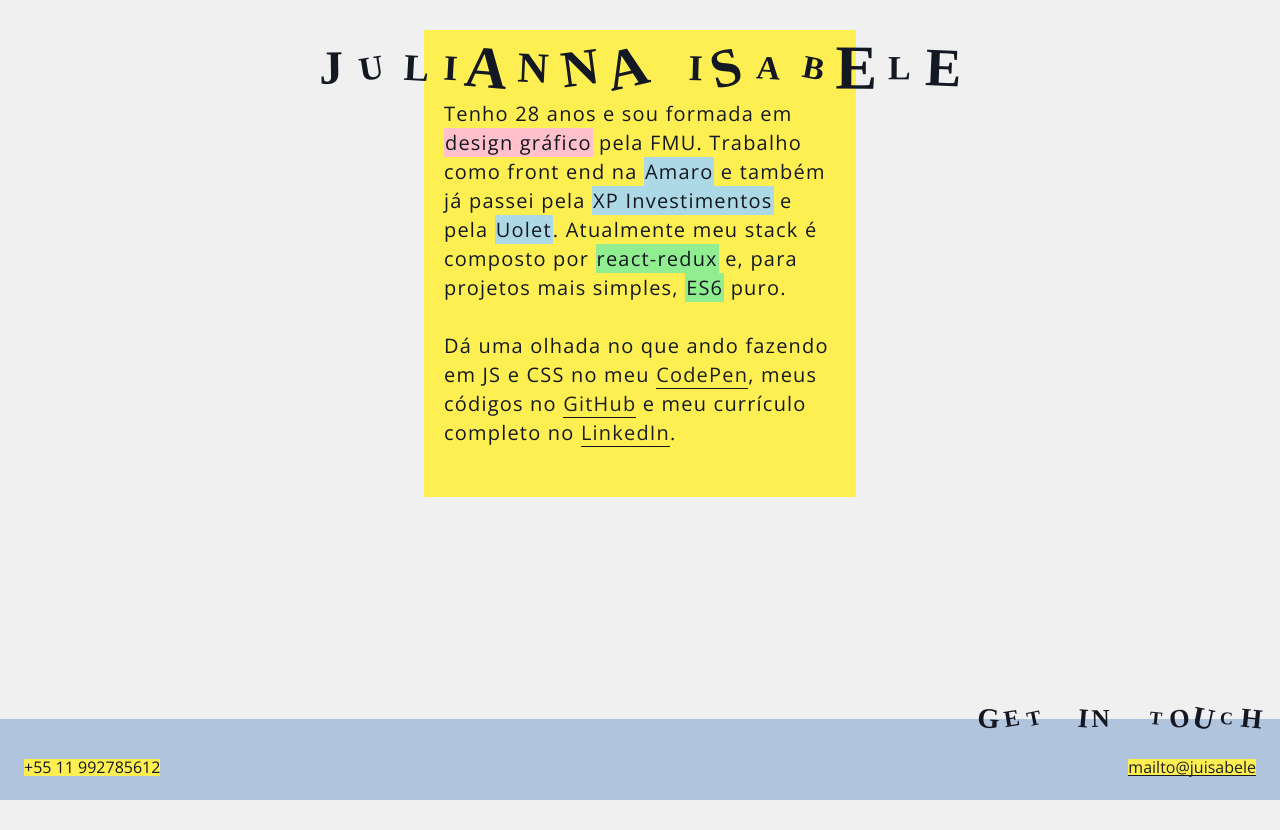
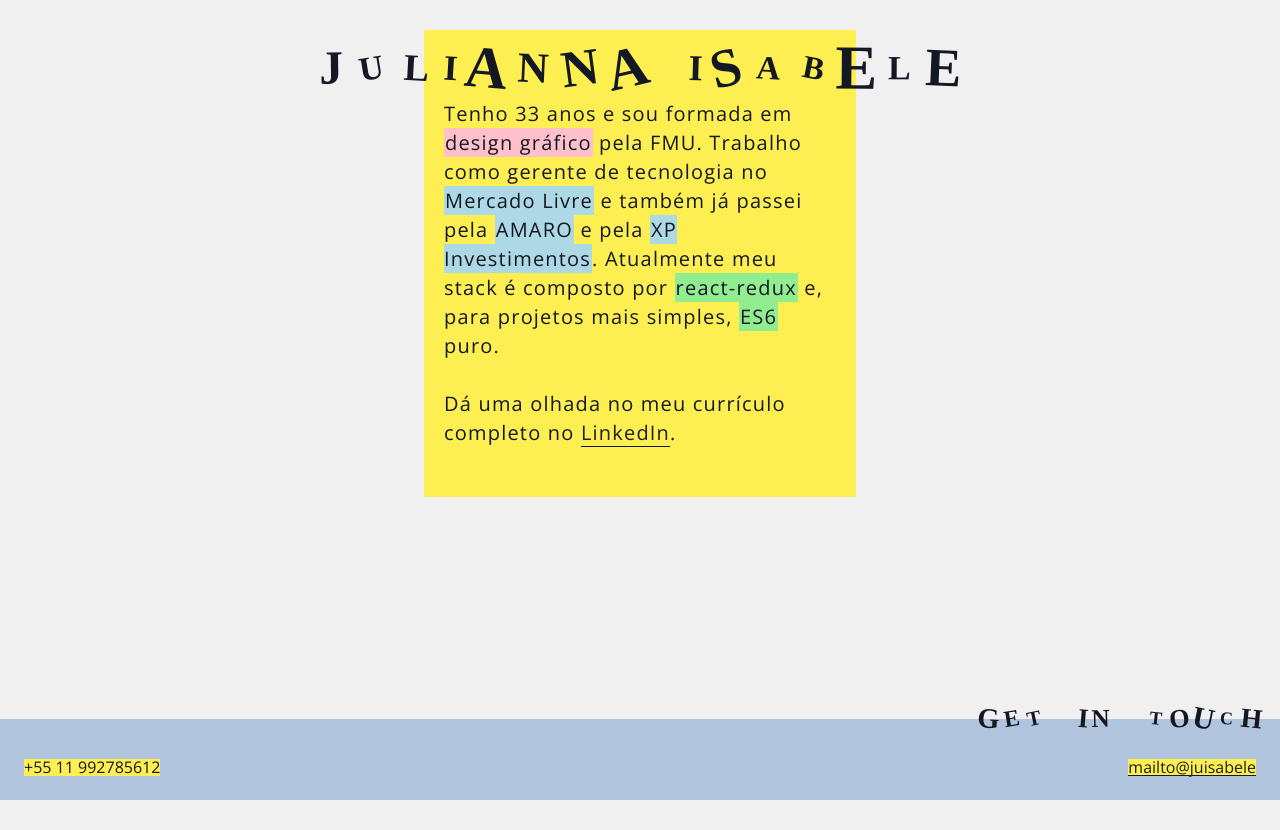
Before and after one commit to juisabele/juisabele.github.io, a website built with webpack: page index.html in a window 1280 px wide. Built offline with nearby package versions, Linux system fonts and the light colour scheme.

Commit message:
Update index.html

```diff
--- a/index.html
+++ b/index.html
@@ -8,9 +8,9 @@
 
 <div class="container">
   <div class="content">
-    <p>Tenho 28 anos e sou formada em <pinkmark>design gráfico</pinkmark> pela FMU. Trabalho como front end na <bluemark>Amaro</bluemark> e também já passei pela <bluemark>XP Investimentos</bluemark> e pela <bluemark>Uolet</bluemark>. Atualmente meu stack é composto por <greenmark>react-redux</greenmark> e, para projetos mais simples, <greenmark>ES6</greenmark> puro.</p>
+    <p>Tenho 33 anos e sou formada em <pinkmark>design gráfico</pinkmark> pela FMU. Trabalho como gerente de tecnologia no <bluemark>Mercado Livre</bluemark> e também já passei pela <bluemark>AMARO</bluemark> e pela <bluemark>XP Investimentos</bluemark>. Atualmente meu stack é composto por <greenmark>react-redux</greenmark> e, para projetos mais simples, <greenmark>ES6</greenmark> puro.</p>
     <br />
-    Dá uma olhada no que ando fazendo em JS e CSS no meu <a href="https://codepen.io/juisabele" class="highlight-link highlight-link--pink">CodePen</a>, meus códigos no <a href="https://github.com/juisabele" class="highlight-link highlight-link--green">GitHub</a> e meu currículo completo no <a href="https://br.linkedin.com/in/julianna-isabele-b808317b" class="highlight-link highlight-link--blue">LinkedIn</a>.
+    Dá uma olhada no meu currículo completo no <a href="https://br.linkedin.com/in/julianna-isabele-b808317b" class="highlight-link highlight-link--blue">LinkedIn</a>.
   </div>
 </div>
 
```
